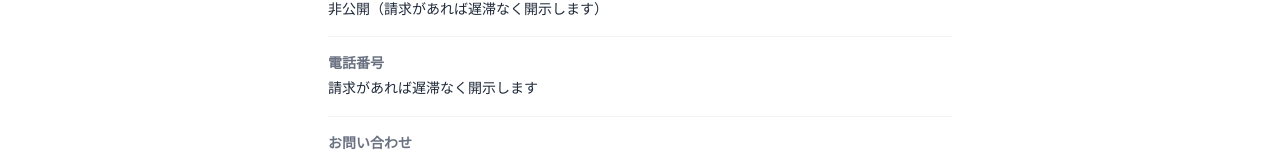
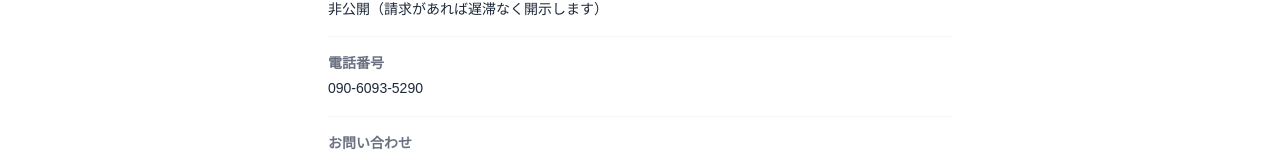
Before and after one commit to pokkori/konkatsu-ai, a Next.js app: page /legal in a window 1280 px wide. Shown: the part 387-547 px from the top of the page. Built offline with nearby package versions, Linux system fonts and the light colour scheme; no server answers.

Commit message:
fix: 特商法電話番号を090-6093-5290に設定

```diff
--- a/src/app/legal/page.tsx
+++ b/src/app/legal/page.tsx
@@ -4,7 +4,7 @@ const ITEMS = [
   { label: "販売業者", value: "ポッコリラボ" },
   { label: "運営責任者", value: "ポッコリラボ 代表 新美諭" },
   { label: "所在地", value: "非公開（請求があれば遅滞なく開示します）" },
-  { label: "電話番号", value: "請求があれば遅滞なく開示します" },
+  { label: "電話番号", value: "090-6093-5290" },
   { label: "お問い合わせ", value: "X(Twitter) @levona_design へのDM" },
   { label: "販売価格", value: "プレミアムプラン ¥1,980/月（税込）" },
   { label: "支払方法", value: "クレジットカード（Visa・Mastercard・American Express・JCB）" },
```
